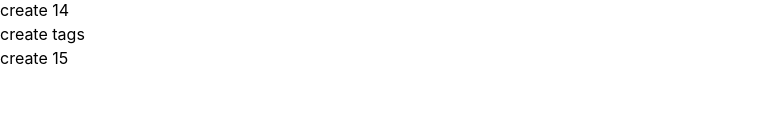
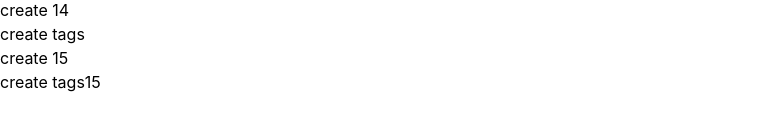
Before and after one commit to UmiduKaushika97/promotion-project, a React (Vite) app: page / in a window 1280 px wide. Shown: the part 630-760 px from the top of the page, without its empty margins (0-784 px from the left). Built offline with nearby package versions, Linux system fonts and the light colour scheme.

Commit message:
add tabs

```diff
--- a/src/App.tsx
+++ b/src/App.tsx
@@ -42,6 +42,7 @@ function App() {
 <h1>create tags</h1>
 
 <p>create 15</p>
+<h1>create tags15</h1>
 
     </>
   )
```
